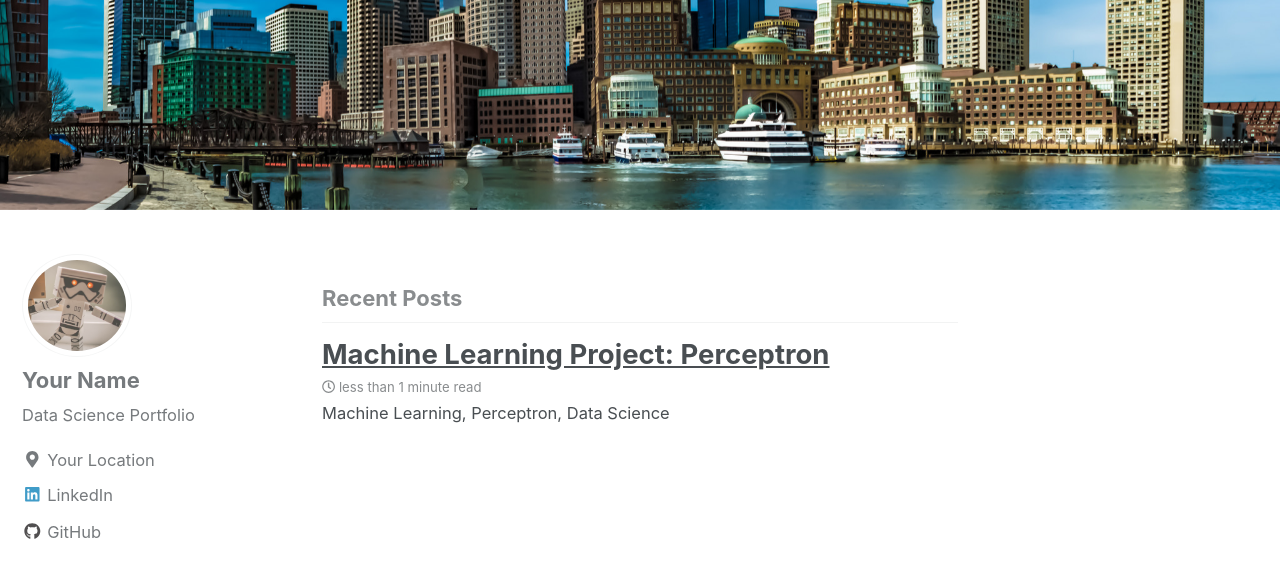
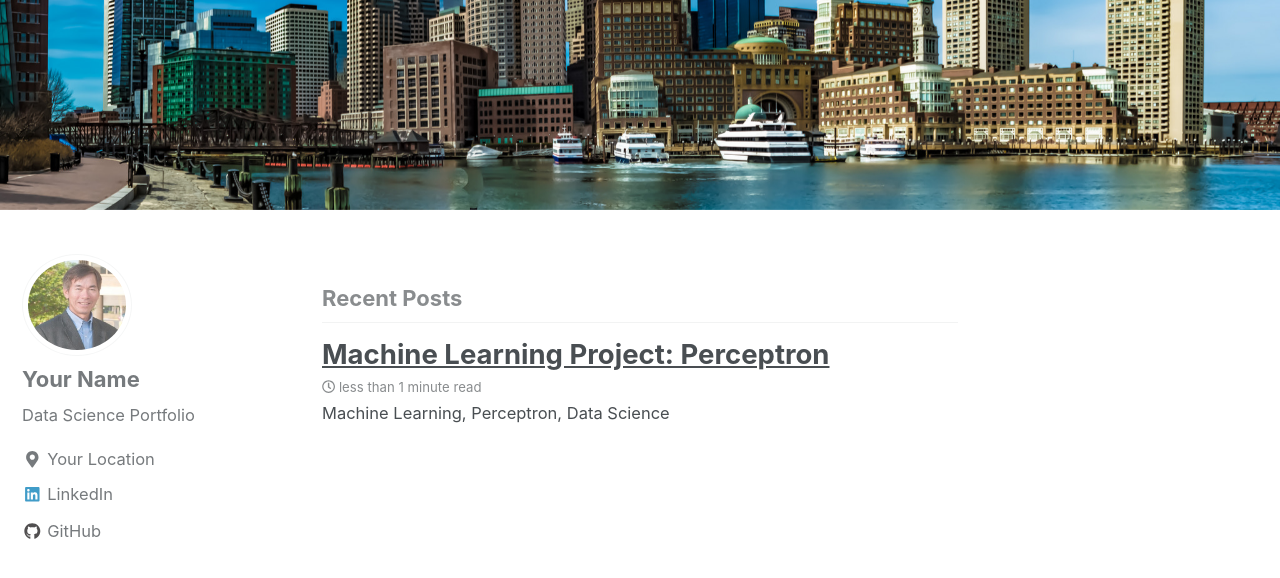
Before and after one commit to drwin18/drwin18.github.io, a Jekyll site: the page built from index.html, in a window 1280 px wide and 900 px high, scrolled down 398 px. Shown: the top 578 px of the window. Built offline with Jekyll 4.4.1, drawn with Linux system fonts in a browser that asks for light colours; nearby versions of some CDN libraries; the list of posts is cut into pages by our own code.

Commit message:
photo added

```diff
--- a/_config.yml
+++ b/_config.yml
@@ -85,7 +85,7 @@
 # Site Author
 author:
   name             : "Your Name"
-  avatar           : "/images/bio-pic-2.jpg" # path of avatar image, e.g. "/assets/images/bio-photo.jpg"
+  avatar           : "/images/bio-photo.jpg" # path of avatar image, e.g. "/assets/images/bio-photo.jpg"
   bio              : "Data Science Portfolio"
   location         : "Your Location"
   email            :
```
